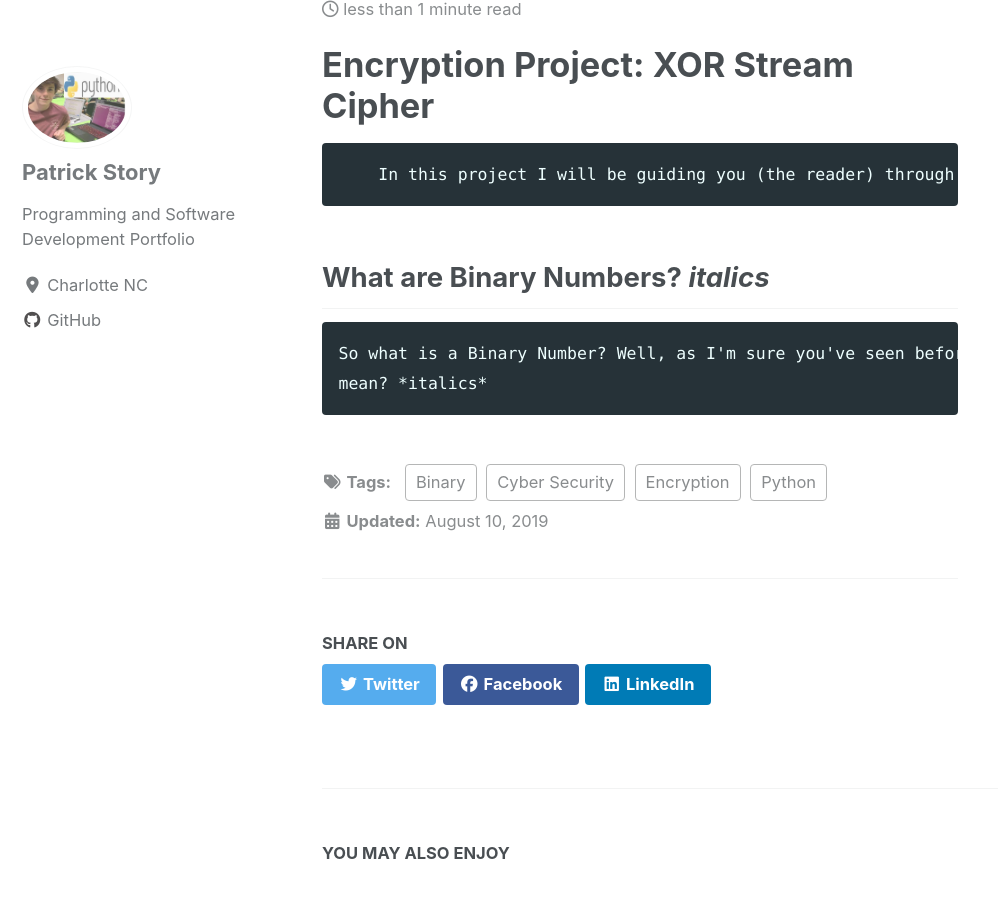
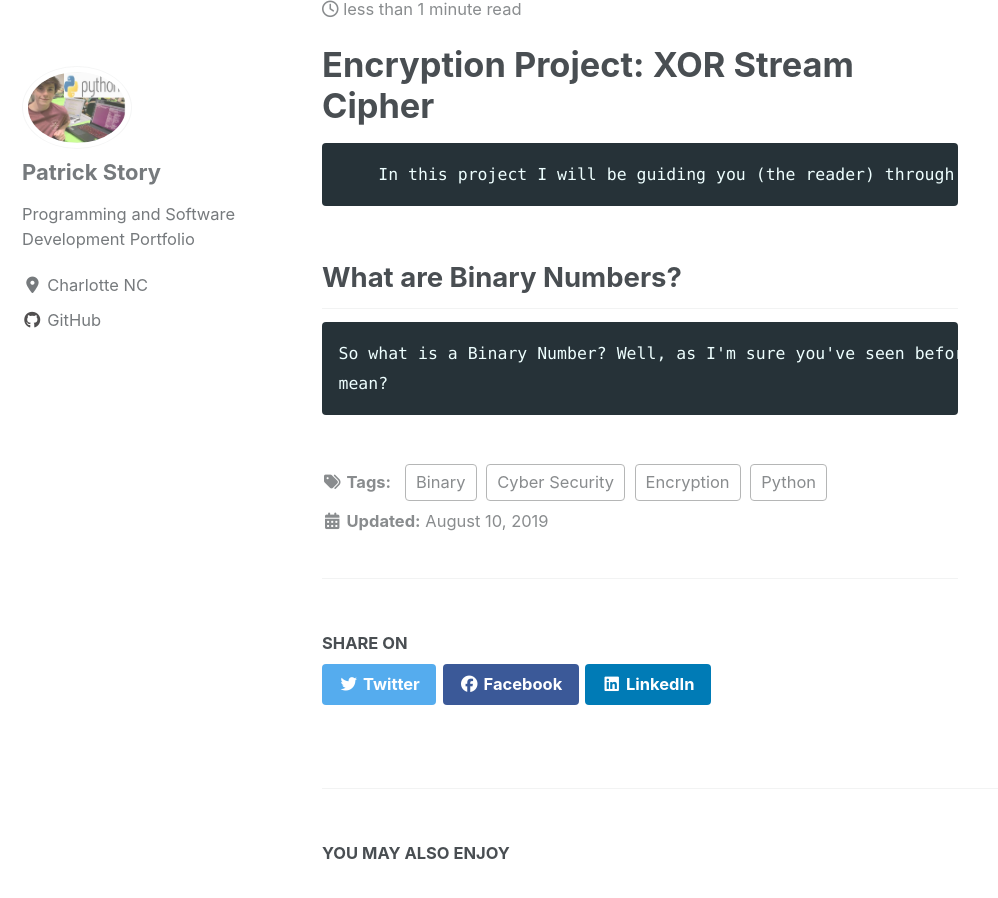
Before and after one commit to Patchyst/Patchyst.github.io, a Jekyll site: the page built from _posts/2019-08-10-steamcipher.md, in a window 1280 px wide and 900 px high, scrolled down 585 px. Shown: the whole window, without its empty margins (0-998 px from the left). Built offline with Jekyll 4.4.1, drawn with Linux system fonts in a browser that asks for light colours; cached includes are drawn as plain includes; nearby versions of some CDN libraries.

Commit message:
Updating XOR streacm cipher project

```diff
--- a/_posts/2019-08-10-steamcipher.md
+++ b/_posts/2019-08-10-steamcipher.md
@@ -13,6 +13,6 @@ excerpt: "A secure Stream Cipher that utilizes a XOR gate to create an encrypted
   zero knowledge of computer hardware and software can understand
 
 
-## What are Binary Numbers? *italics*
+## What are Binary Numbers?
     So what is a Binary Number? Well, as I'm sure you've seen before, a 1 or 0, but what does that really
-    mean? *italics*
+    mean?
```
